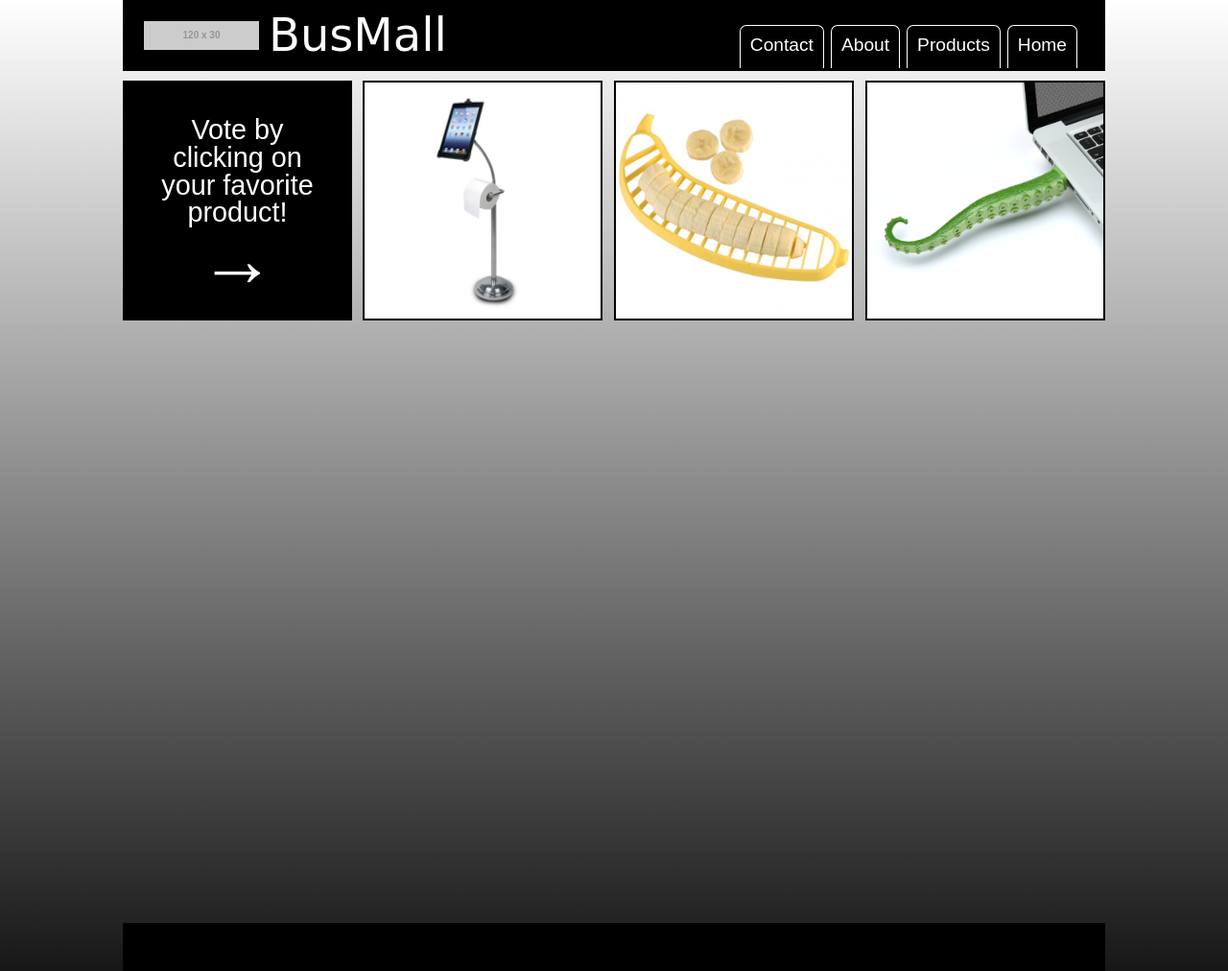
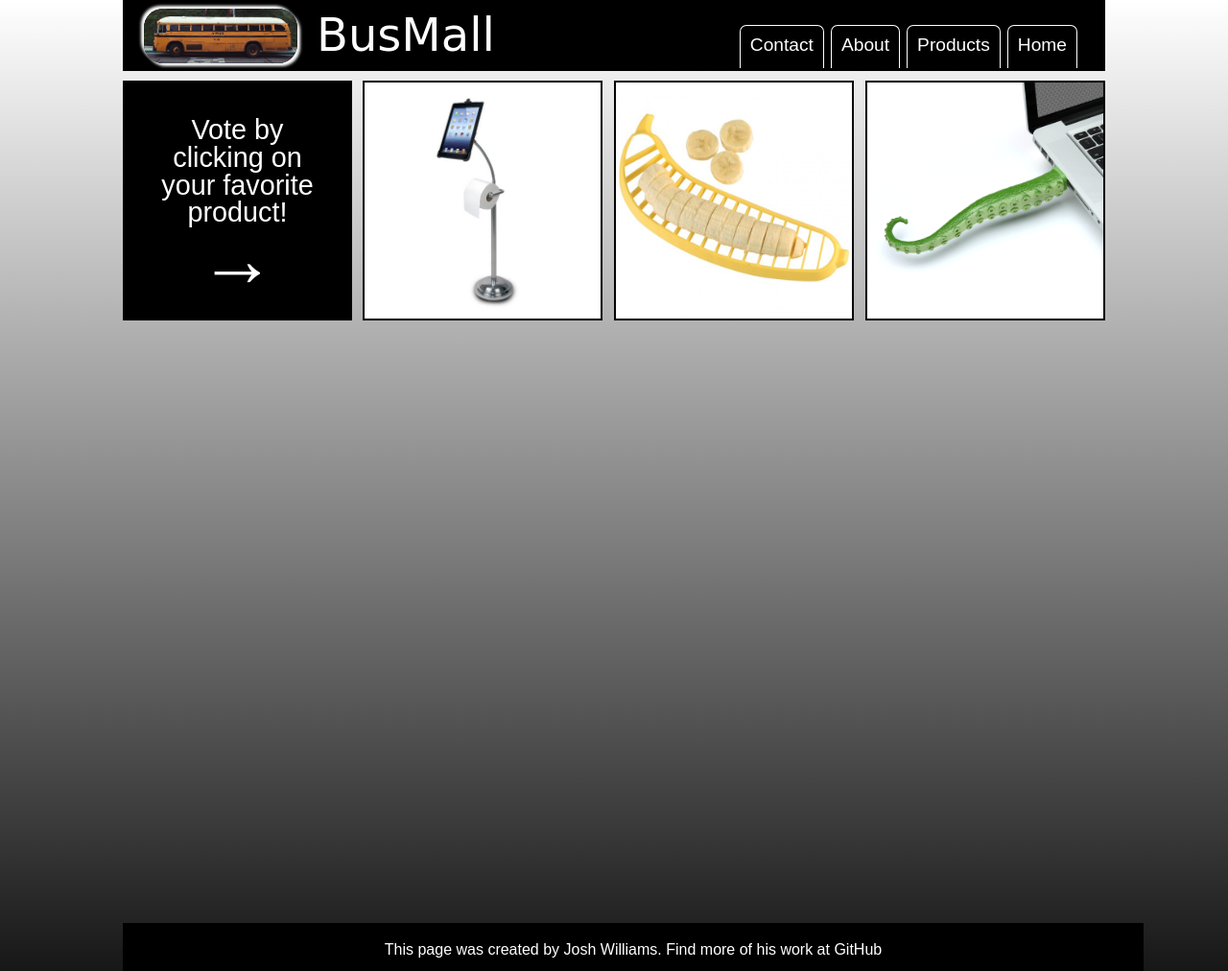
Before and after one commit to jswill88/bus-mail, a plain HTML site: page index.html in a window 1280 px wide. Shown: the whole page at 96% size. Drawn offline with nearby package versions, Linux system fonts and the light colour scheme; placeholder pictures from the web are drawn by us; a web font is replaced by a local one.

Commit message:
Add bus logo

```diff
--- a/css/style.css
+++ b/css/style.css
@@ -14,10 +14,12 @@ header {
   color: white;
 }
 header img {
-  width: 120px;
-  height: 30px;
+  width: 160px;
   float: left;
-  padding-top: 20px;
+  margin-top: 7px;
+  margin-right: 10px;
+  border-radius: 20px;
+  box-shadow: white 3px 3px 3px, white -3px -3px 3px;
 }
 h1 {
   font-size: 3em;
@@ -25,10 +27,13 @@ h1 {
   margin: 10px;
   font-family: 'Bungee Inline', cursive;
 }
-nav a {
+a {
   font: inherit;
   text-decoration: inherit;
   color: inherit;
+}
+a:hover {
+  text-decoration: underline;
 }
 nav ul li {
   float: right;
@@ -103,10 +108,11 @@ main img:last-child {
   background-color: black;
 }
 footer {
-  height: 50px;
+  height: 10px;
   width: 1024px;
   background-color: black;
   overflow: hidden;
   color: white;
   text-align: center;
+  padding: 20px;
 }
--- a/index.html
+++ b/index.html
@@ -11,7 +11,7 @@
 
   <body>
   <header>
-    <img src="https://via.placeholder.com/120x30" />
+    <img src="img/bus.png" />
     <h1>BusMall</h1>
     <nav>
       <ul>
@@ -36,7 +36,7 @@
 
   </main>
   <footer>
-
+    <p>This page was created by Josh Williams. Find more of his work at <a href="https://github.com/jswill88">GitHub</a></p>
   </footer>
 
   <script src="js/app.js"></script>
```
Also changed, not shown: img/bus.png (added).
